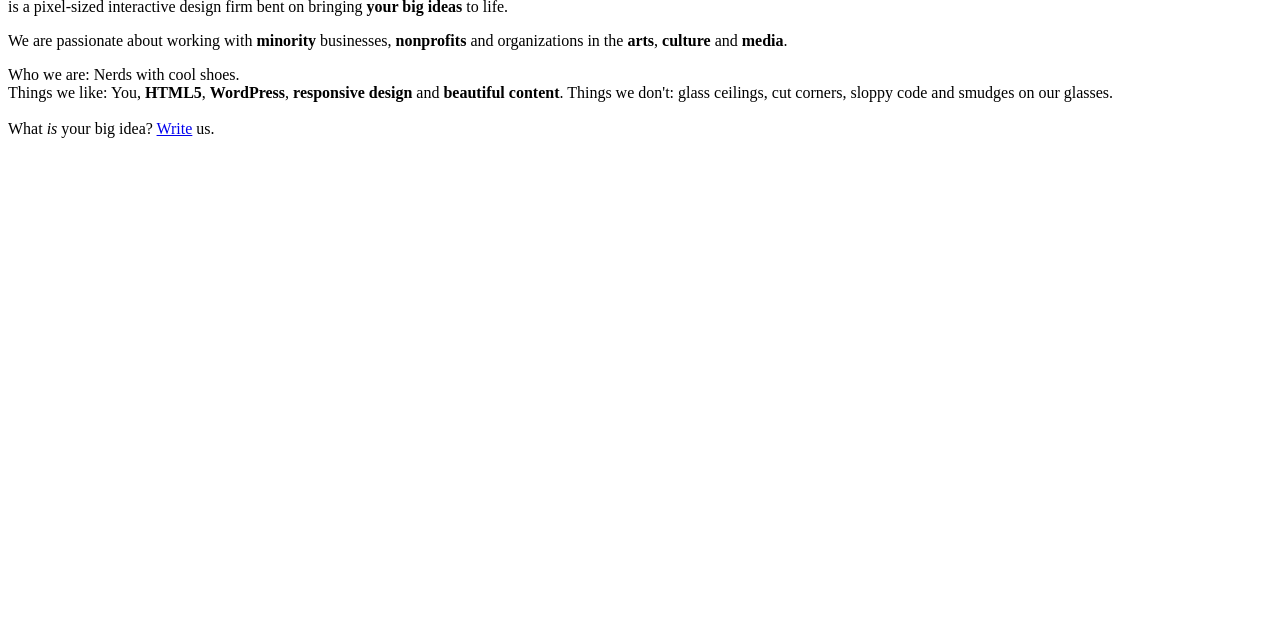
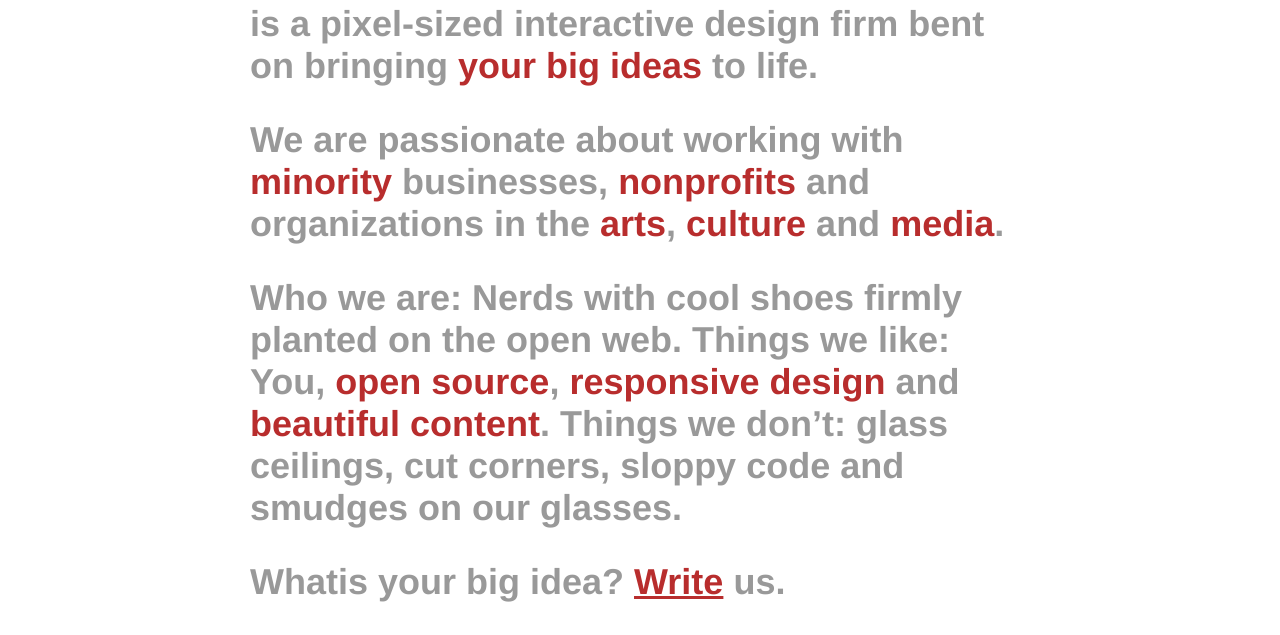
Before and after one commit to lunaroja/lunaroja.github.io, a Jekyll site: the page built from index.html, in a window 1280 px wide, cut to the strip 353-988 px from the top of the page. Built offline with Jekyll 4.4.1, drawn with Linux system fonts in a browser that asks for light colours; before the commit the page ends 900 px from its top, so only the background shows below that.

Commit message:
Update copy

```diff
--- a/_includes/_head.html
+++ b/_includes/_head.html
@@ -4,7 +4,7 @@
   <meta name="author" content="{{site.author}}">
   <meta name="description" content="{{site.description}}">
   <meta name="viewport" content="width=device-width, initial-scale=1">
-	<link rel="stylesheet" href="lunaroja.css">
+	<link rel="stylesheet" href="assets/lunaroja.css">
   <link rel="shortcut icon" href="assets/mark.png">
   <link rel="apple-touch-icon" href="assets/mark.png"/>
 </head>
--- a/assets/lunaroja.css
+++ b/assets/lunaroja.css
@@ -1,21 +1,33 @@
+body {
+  margin: 0;
+}
+.lunaroja {
+  font-family: Helvetica, Arial, Serif;
+  color: #999;
+}
 .lunaroja h1 {
   text-align: left;
-  min-width: 790px;
-  max-width: 1060px;
-  margin: 0 auto;
+  max-width: 1090px;
+  margin: 1rem auto;
   display: block;
 }
 .lunaroja p {
   text-align: left;
-  color: #999;
-  padding-bottom: 20px;
   font-size: 36px;
-  line-height: 42px;
-  width: 780px;
+  line-height: 1.166;
+  max-width: 780px;
   font-weight: bold;
-  padding: 10px;
-  margin: 30px auto 120px;
+  padding: 0 12px;
+  margin: 2rem auto;
 }
-.lunaroja h2 strong {
+@media (max-width: 600px) {
+  .lunaroja p {
+    font-size: 21px;
+  }
+}
+.lunaroja p strong {
   color: #B82d2d;
 }
+.lunaroja p a {
+  color: #B82d2d;
+}
--- a/index.html
+++ b/index.html
@@ -5,5 +5,6 @@ layout: default
   <h1><img src="http://static.tumblr.com/hdgimnq/E3Ilrmj77/lunaroja.png" alt="lunaroja"></h1>
   <p>is a pixel-sized interactive design firm bent on bringing <strong>your big ideas</strong> to life.</p>
   <p>We are passionate about working with <strong>minority</strong> businesses, <strong>nonprofits</strong> and organizations in the <strong>arts</strong>, <strong>culture</strong> and <strong>media</strong>.</p>
-  <p>Who we are: Nerds with cool shoes.<br> Things we like: You, <strong>HTML5</strong>, <strong>WordPress</strong>, <strong>responsive design</strong> and <strong>beautiful content</strong>. Things we don't: glass ceilings, cut corners, sloppy code and smudges on our glasses.  <br><br>What <em>is</em> your big idea? <a href="mailto:hola@lunaroja.org" >Write</a> us.</p>
+  <p>Who we are: Nerds with cool shoes firmly planted on the open web. Things we like: You, <strong>open source</strong>, <strong>responsive design</strong> and <strong>beautiful content</strong>. Things we don’t: glass ceilings, cut corners, sloppy code and smudges on our glasses.</p>
+  <p>Whatis your big idea? <a href="mailto:hola@lunaroja.org" >Write</a> us.</p>
 </main>
```
